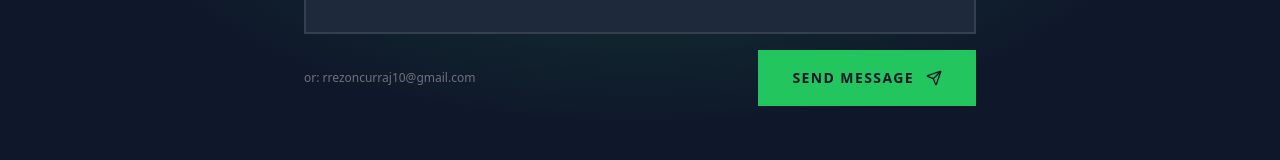
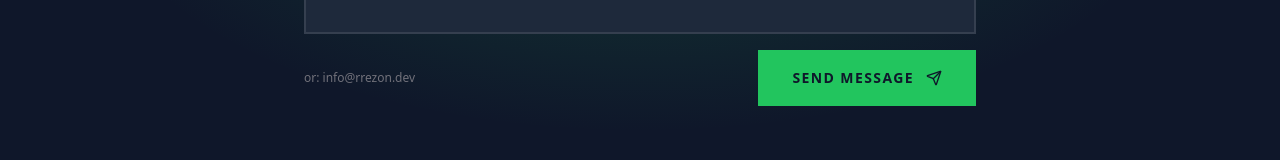
Before and after one commit to RrezonCurraj/Portfolio, a Next.js app: page / in a window 1280 px wide. Shown: the part 9792-9952 px from the top of the page. Built offline with nearby package versions, Linux system fonts and the light colour scheme.

Commit message:
Update public contact email to info@rrezon.dev

```diff
--- a/src/app/api/contact/route.ts
+++ b/src/app/api/contact/route.ts
@@ -25,7 +25,7 @@ export async function POST(req: Request) {
 
     const { error } = await resend.emails.send({
       from: "Portfolio Contact <onboarding@resend.dev>",
-      to: portfolioData.personal.email,
+      to: portfolioData.personal.contactFormRecipient,
       replyTo: email,
       subject: `[Portfolio] New message from ${name}`,
       text: `Name: ${name}\nEmail: ${email}\n\n${message}`,
--- a/src/app/layout.tsx
+++ b/src/app/layout.tsx
@@ -6,6 +6,7 @@ import { ModeProvider } from "@/components/Providers";
 import { ThemeToggle } from "@/components/ThemeToggle";
 import { Analytics } from "@vercel/analytics/next";
 import { SpeedInsights } from "@vercel/speed-insights/next";
+import { portfolioData } from "@/data/portfolio";
 import "./globals.css";
 
 const archivo = Archivo({
@@ -59,7 +60,7 @@ const personSchema = {
   name: "Rrezon Curraj",
   url: "https://rrezon.dev",
   jobTitle: "Creative Frontend Developer",
-  email: "rrezoncurraj10@gmail.com",
+  email: portfolioData.personal.email,
   sameAs: [
     "https://github.com/RrezonCurraj",
     "https://www.linkedin.com/in/rrezon/",
--- a/src/data/portfolio.ts
+++ b/src/data/portfolio.ts
@@ -28,6 +28,7 @@ interface PortfolioData {
     tagline: string;
     bio: string;
     email: string;
+    contactFormRecipient: string;
     github: string;
     linkedin: string;
   };
@@ -53,7 +54,8 @@ export const portfolioData: PortfolioData = {
     role: "Creative Frontend Developer",
     tagline: "I Build Digital Experiences.",
     bio: "I build motion-rich, accessible web experiences with React and Next.js, combining strong visual design with production-ready frontend engineering.",
-    email: "rrezoncurraj10@gmail.com",
+    email: "info@rrezon.dev",
+    contactFormRecipient: "rrezoncurraj10@gmail.com",
     github: "https://github.com/RrezonCurraj",
     linkedin: "https://www.linkedin.com/in/rrezon/",
   },
```
